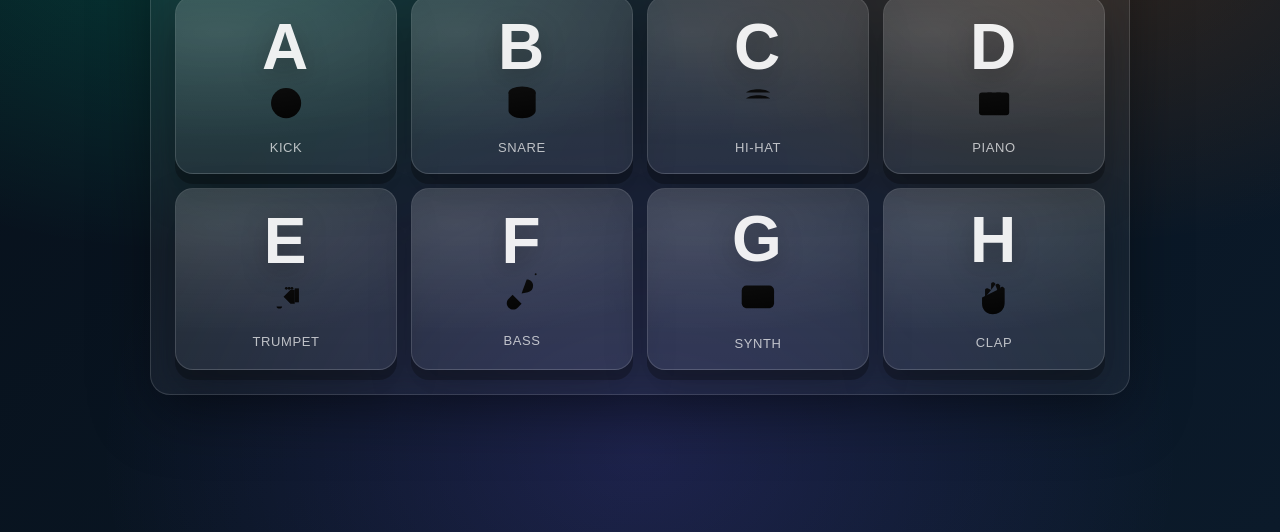
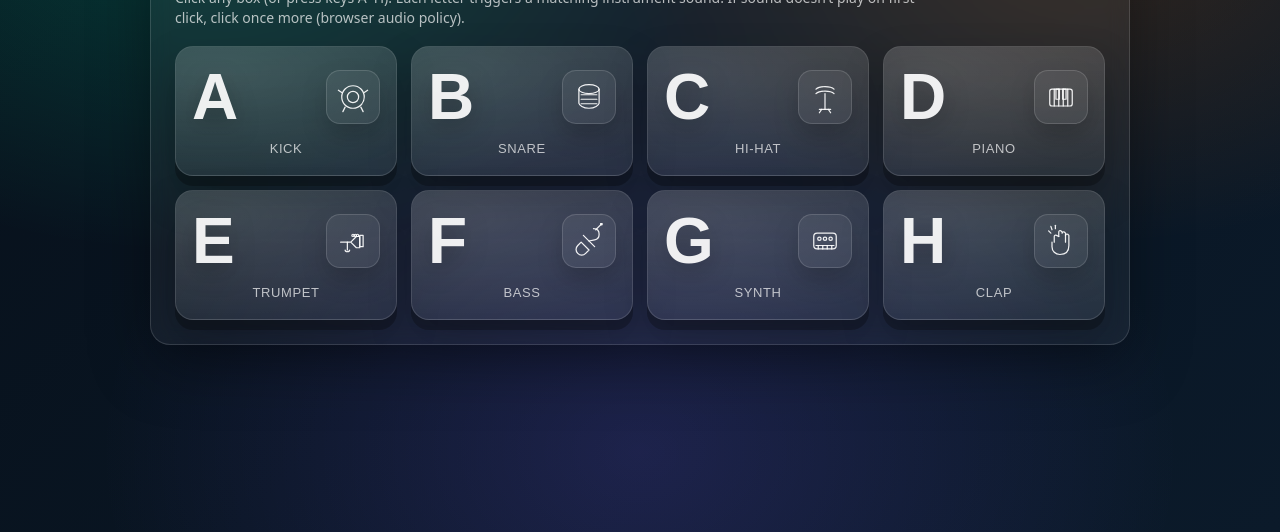
Before and after one commit to remotestephen11/Instrument-Pad, a plain HTML site: page index.html in a window 1280 px wide. Shown: the part 268-800 px from the top of the page. Drawn offline with Linux system fonts and the light colour scheme.

Commit message:
Update styles.css

```diff
--- a/styles.css
+++ b/styles.css
@@ -139,3 +139,39 @@ h1 {
   opacity: 0.85;
   pointer-events: none;
 }
+
+/* Layout inside each pad: letter + icon on top */
+.top {
+  width: 100%;
+  display: flex;
+  align-items: center;
+  justify-content: space-between;
+  gap: 12px;
+}
+
+/* SVG icon styling (looks like an image) */
+.icon {
+  width: 54px;
+  height: 54px;
+  display: grid;
+  place-items: center;
+  border-radius: 14px;
+  border: 1px solid rgba(255,255,255,0.14);
+  background: rgba(255,255,255,0.06);
+  box-shadow: 0 12px 24px rgba(0,0,0,0.22);
+}
+
+.icon svg {
+  width: 36px;
+  height: 36px;
+  fill: none;
+  stroke: rgba(255,255,255,0.92);
+  stroke-width: 2.2;
+  stroke-linecap: round;
+  stroke-linejoin: round;
+}
+
+/* Make letter align nicely with the icon */
+.letter {
+  margin: 0;
+}
```
